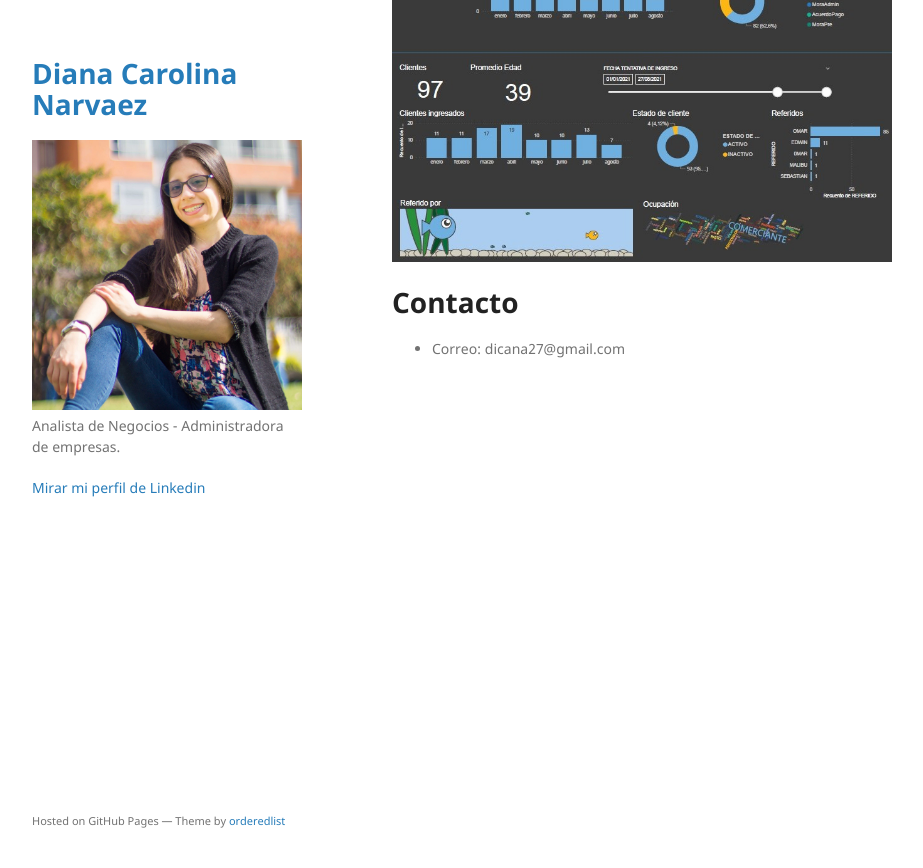
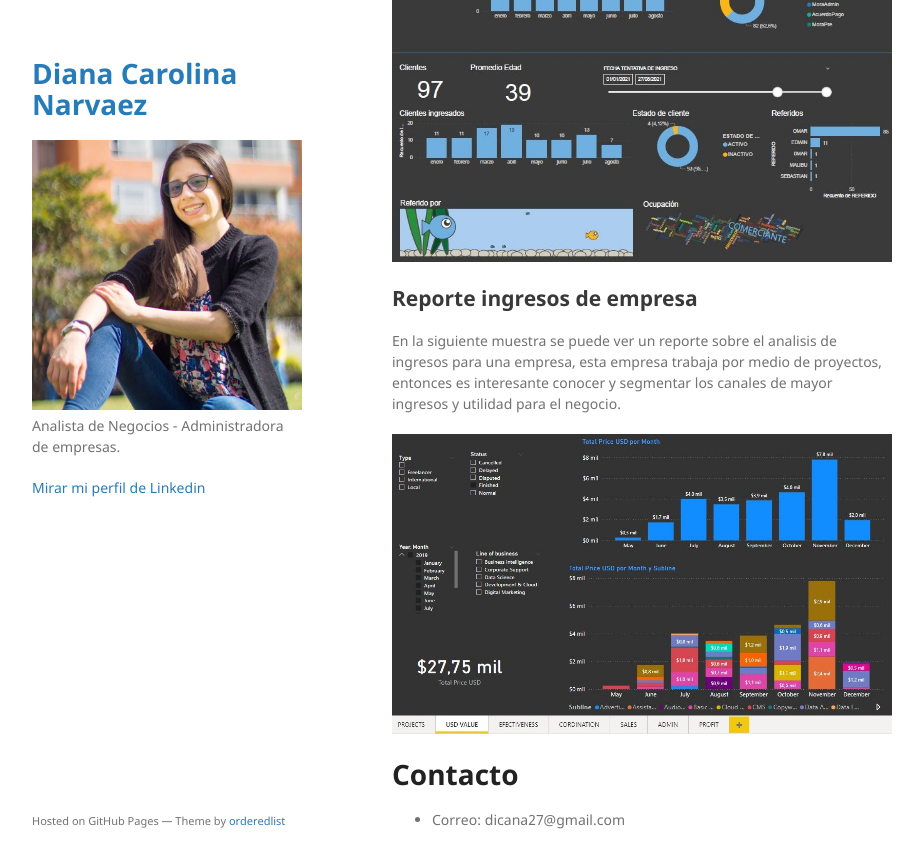
Before and after one commit to dicana27/dicana27.github.io, a Jekyll site: the page built from index.md, in a window 1280 px wide and 900 px high, scrolled down 2519 px. Shown: the top 868 px of the window, without its empty margins (178-1101 px from the left). Built offline with Jekyll 4.4.1, drawn with Linux system fonts in a browser that asks for light colours; our own code applies the rules of GitHub Pages for plain Markdown files.

Commit message:
agregado ultimo portafolio

```diff
--- a/index.md
+++ b/index.md
@@ -39,6 +39,13 @@ Aquí una muestra de este trabajo.
 
 ![reporte capacitaciones affari](assets/img/affari.jpg)
 
+## Reporte ingresos de empresa
+
+En la siguiente muestra se puede ver un reporte sobre el analisis de ingresos para una empresa, esta empresa trabaja por medio de proyectos, entonces es interesante conocer y segmentar los canales de mayor ingresos y utilidad para el negocio.
+
+![reporte ingresos](assets/img/trascender_dashboard1.jpg)
+
+
 # Contacto
 
 - Correo: dicana27@gmail.com
```
